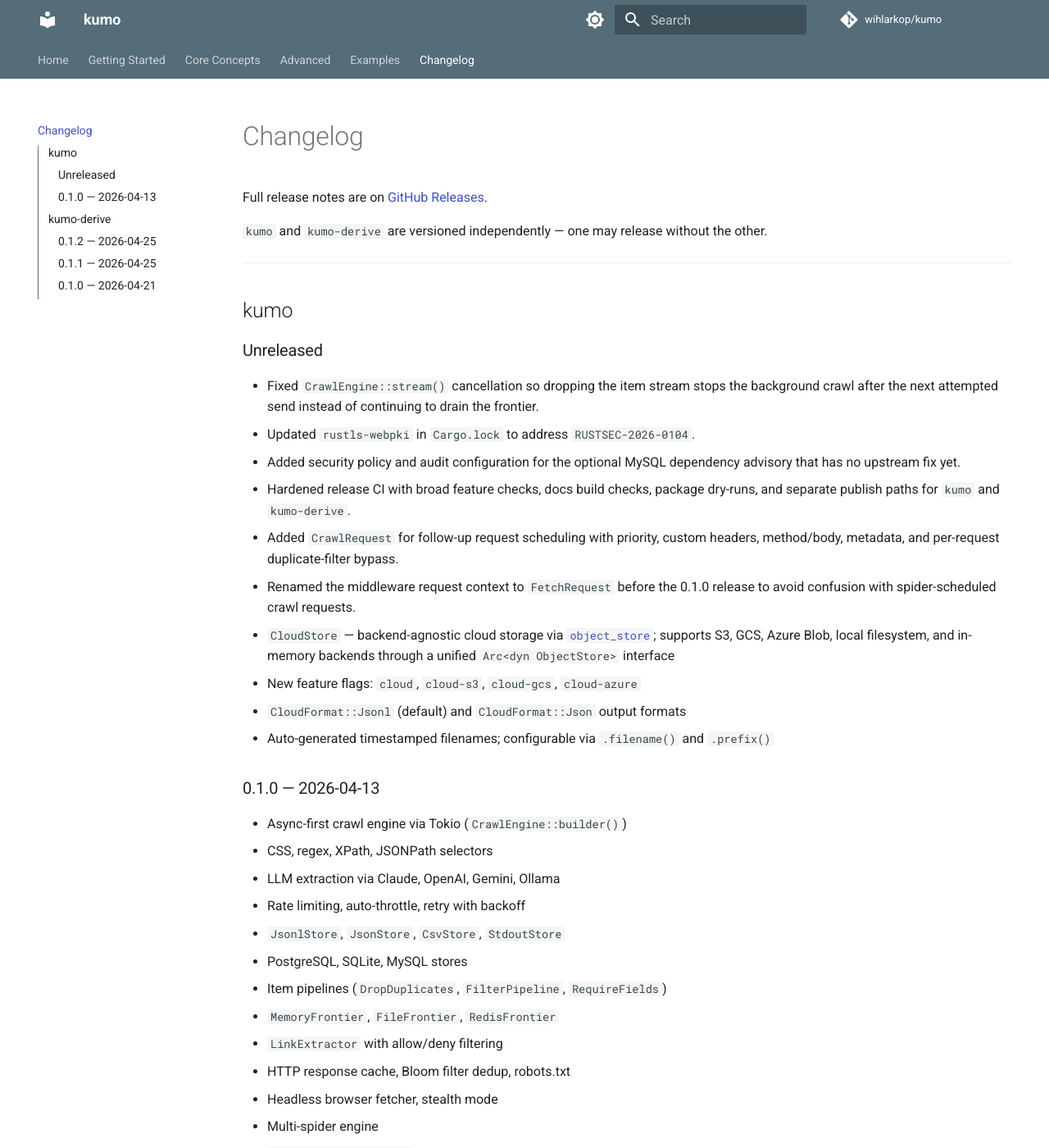
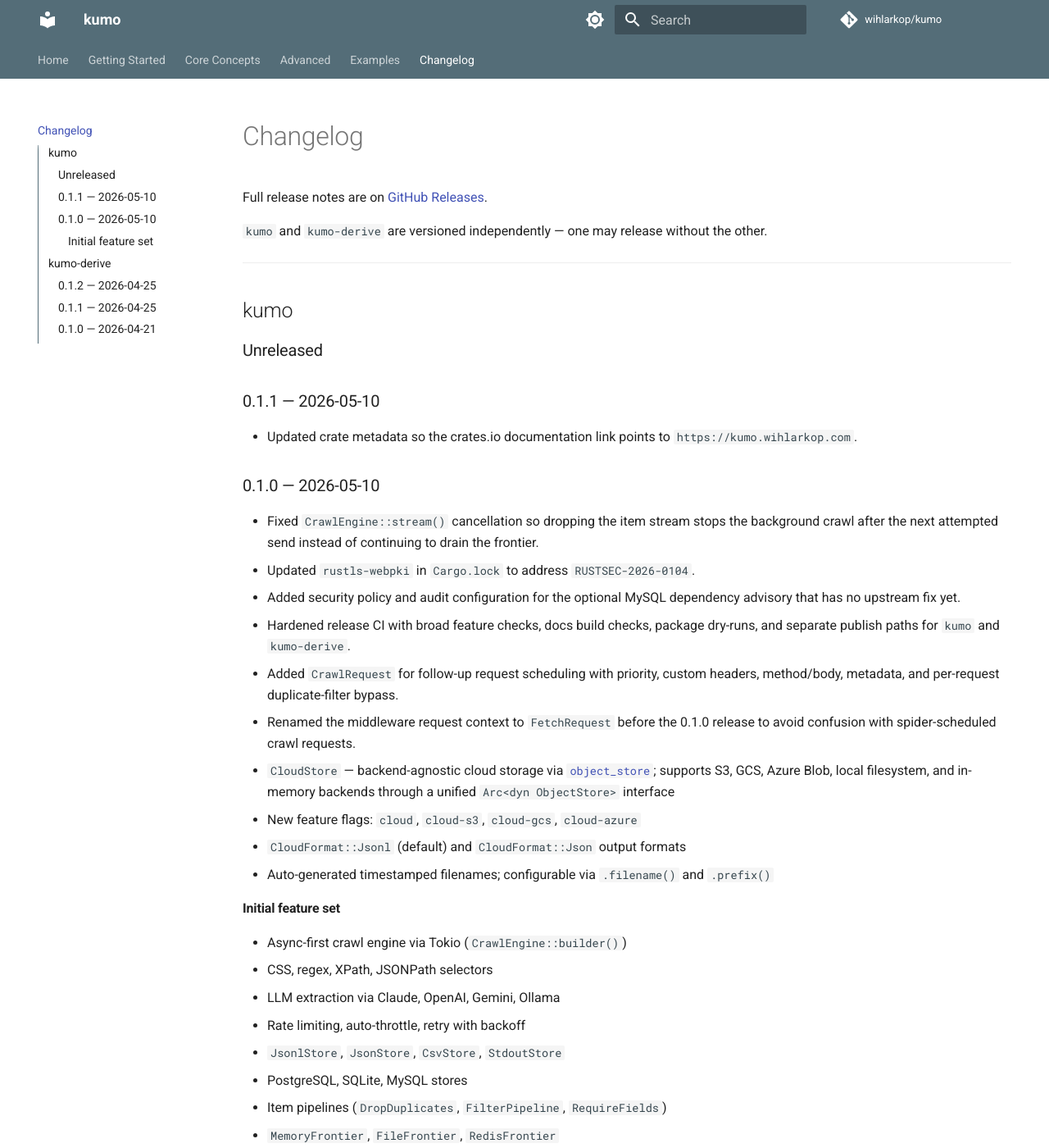
Before and after one commit to wihlarkop/kumo, an MkDocs documentation site: the page built from docs/src/changelog.md, in a window 1280 px wide and 1400 px high. Shown: the whole window at 82% size. Built offline with MkDocs 1.6.1 and Material for MkDocs 9.7.7, drawn with Linux system fonts in a browser that asks for light colours; comment, search, counter and statistics services are not loaded.

Commit message:
chore: prepare kumo 0.1.1

```diff
--- a/Cargo.toml
+++ b/Cargo.toml
@@ -4,7 +4,7 @@
 
 [package]
 name = "kumo"
-version = "0.1.0"
+version = "0.1.1"
 edition = "2024"
 rust-version = "1.88"
 authors = ["wihlarkop"]
@@ -12,7 +12,7 @@
 license = "MIT"
 repository = "https://github.com/wihlarkop/kumo"
 homepage = "https://github.com/wihlarkop/kumo"
-documentation = "https://docs.rs/kumo"
+documentation = "https://kumo.wihlarkop.com"
 readme = "README.md"
 keywords = ["web", "crawling", "scraping", "spider", "async"]
 categories = ["web-programming", "asynchronous"]
--- a/docs/src/changelog.md
+++ b/docs/src/changelog.md
@@ -13,6 +13,13 @@
 ## kumo
 
 ### Unreleased
+
+### 0.1.1 — 2026-05-10
+
+- Updated crate metadata so the crates.io documentation link points to
+  `https://kumo.wihlarkop.com`.
+
+### 0.1.0 — 2026-05-10
 
 - Fixed `CrawlEngine::stream()` cancellation so dropping the item stream stops
   the background crawl after the next attempted send instead of continuing to
@@ -33,7 +40,7 @@
 - `CloudFormat::Jsonl` (default) and `CloudFormat::Json` output formats
 - Auto-generated timestamped filenames; configurable via `.filename()` and `.prefix()`
 
-### 0.1.0 — 2026-04-13
+#### Initial feature set
 
 - Async-first crawl engine via Tokio (`CrawlEngine::builder()`)
 - CSS, regex, XPath, JSONPath selectors
```
Also changed, not shown: 1 other file.
